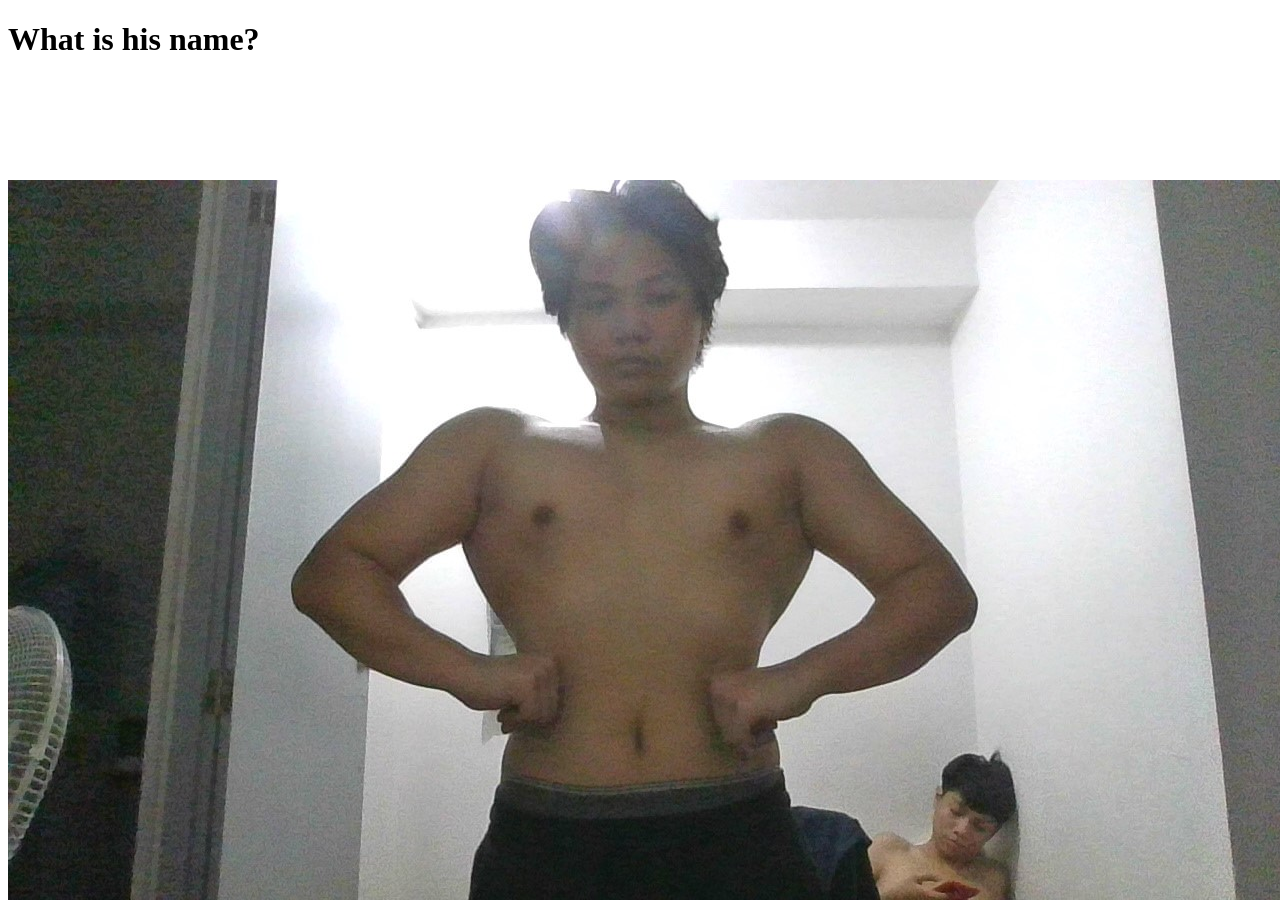
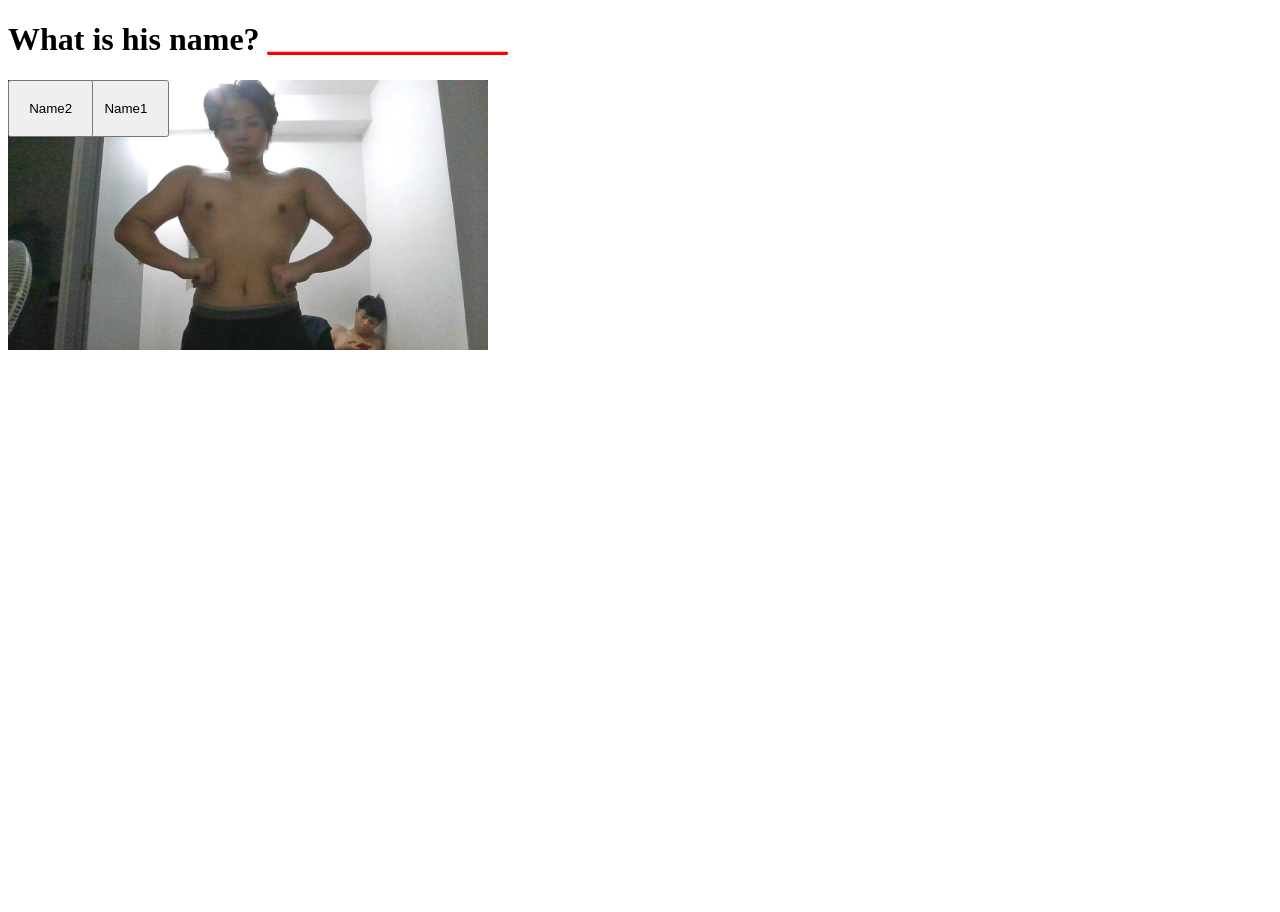
Before and after one commit to ieqisg/henz, a plain HTML site: page index.html in a window 1280 px wide. After the commit the page ends 800 px from the top, so only its background shows below. Drawn offline with Linux system fonts and the light colour scheme.

Commit message:
Add files via upload

```diff
--- a/index.html
+++ b/index.html
@@ -6,19 +6,29 @@
   <meta name="viewport" content="width=device-width, initial-scale=1.0">
   <title>Document</title>
   <style>
+    img{
+      max-height: 40rem;
+      max-width: 30rem;
+    }
     button{
-      position: relative;
-      bottom: 650px;
-      left: 300px;
-      height: 100px;
-      width: 80px;
+      position: absolute;
+      padding: 1.2rem;
+    }
+    .button1{
+      left: 5.2rem;
+    }
+
+    #name{
+      color: red;
+      text-decoration: underline;
+      transition: 1s;
     }
   </style>
 </head>
 <body>
-  <h1>What is his name? <span id="name"></span></h1>
-  <button onclick="Burat()">Name1</button>
-  <button onclick="Tite()">Name2</button>
+  <h1>What is his name? <span id="name">_______________</span></h1>
+  <button class="button1" onclick="Burat()">Name1</button>
+  <button class="button2" onclick="Tite()">Name2</button>
   <img src="tite.jpg" alt="">
 
 
```
